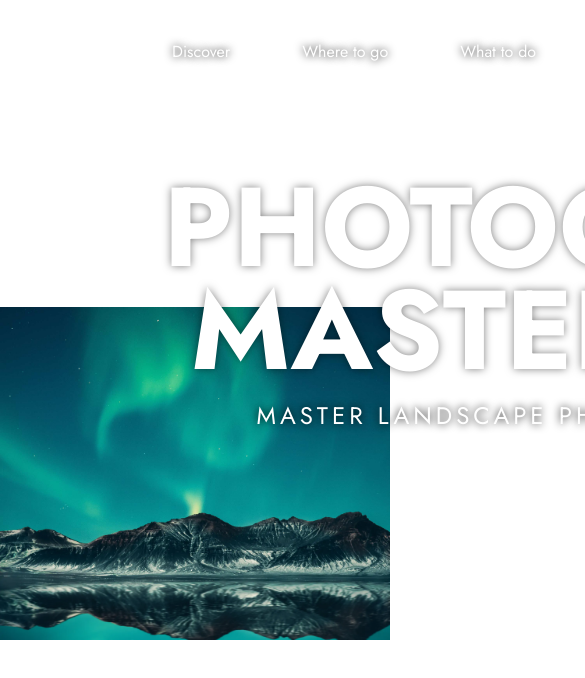
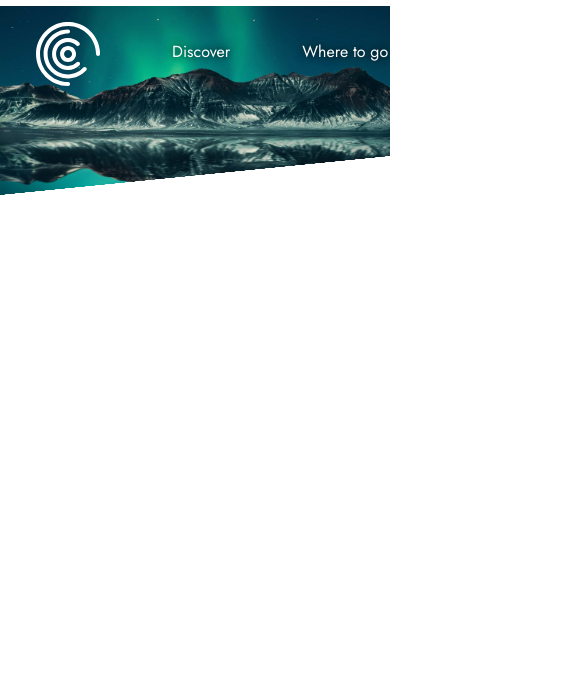
Before and after one commit to baddodg3r/CSS, a plain HTML site: page 02_Projekt/index.html in a window 390 px wide. Shown: the top 678 px of the page, 585 px wide, since content can reach past the window. Drawn offline with Linux system fonts and the light colour scheme.

Commit message:
set media queries

```diff
--- a/02_Projekt/index.html
+++ b/02_Projekt/index.html
@@ -12,7 +12,6 @@
     </head>
     <body>
         <header class="header">
-            <div class="header__background"></div>
             <div class="container header__container">
                 <nav class="navigation">
                     <ul>
@@ -76,7 +75,7 @@
                     <p class="header__heading-sub">Master landscape photography in 10 days</p>
                 </div>
             </div>
-            <div class="header__mountains"></div>
+            <div class="header__slope"></div>
         </header>
     </body>
 </html>
--- a/02_Projekt/styles/main.css
+++ b/02_Projekt/styles/main.css
@@ -9,6 +9,26 @@ html {
     font-family: 'Jost', sans-serif;
 }
 
+/** Breakpoints */
+@media (max-width: 75em) {
+
+}
+
+/** 992px oder schmaler */
+@media (max-width: 62em) {
+
+}
+
+/** 768px oder schmaler */
+@media (max-width: 48em) {
+
+}
+
+/** 576px oder schmaler */
+@media (max-width: 36em) {
+
+}
+
 .container {
     width: 75rem;
     margin: 0px auto;
@@ -16,29 +36,47 @@ html {
 
 .header {
     height: 40rem;
+    height: 50vw;
     position: relative;
+    overflow: hidden;
+}
 
+@media (max-width: 135em) {
+    .header {
+        min-height: 42.5vw;
+    }
+}
+
+.header__slope {
+    position: absolute;
+    height: 10vw;
+    width: 100vw;
+    bottom: 0;
     background-image: linear-gradient(-5.71deg, white 49.9%, transparent 50.1%);
     background-repeat: no-repeat;
     background-position: center 100%;
     background-size: 100vw 10vw;
+    z-index: 1;
 }
+
 .header__container {
     position: relative;
 }
 
-.header__background {
-    height: 40rem;
+.header::before {
+    content: "";
     position: absolute;
     width: 100vw;
-    bottom: 0;
+    top: 0;
+    bottom: -9rem;
 
     background-image: url("../images/pexels-benjamin-suter-3617500.jpg");
     background-repeat: no-repeat;
     background-position: center bottom;
     background-size: 100% auto;
 }
-.header__mountains {
+.header::after {
+    content: "";
     position: absolute;
     bottom: 0;
 
@@ -130,4 +168,6 @@ html {
     color: white;
     text-transform: uppercase;
     text-shadow: 0 0 0.5rem black;
+    position: relative;
+    z-index: 1;
 }
```
